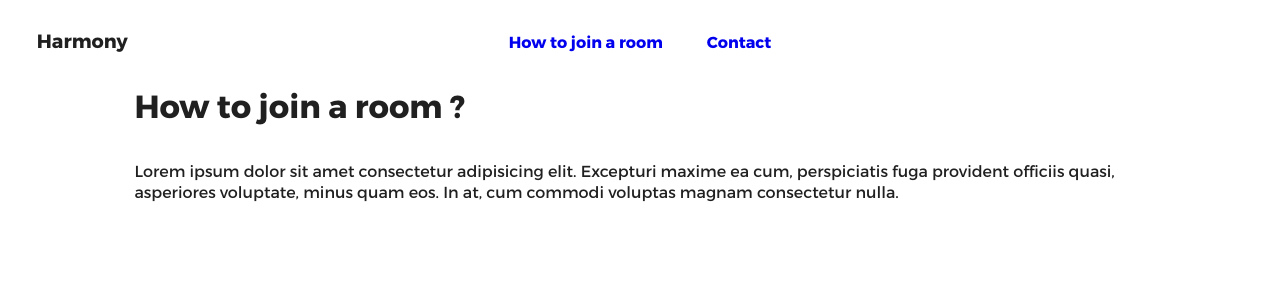
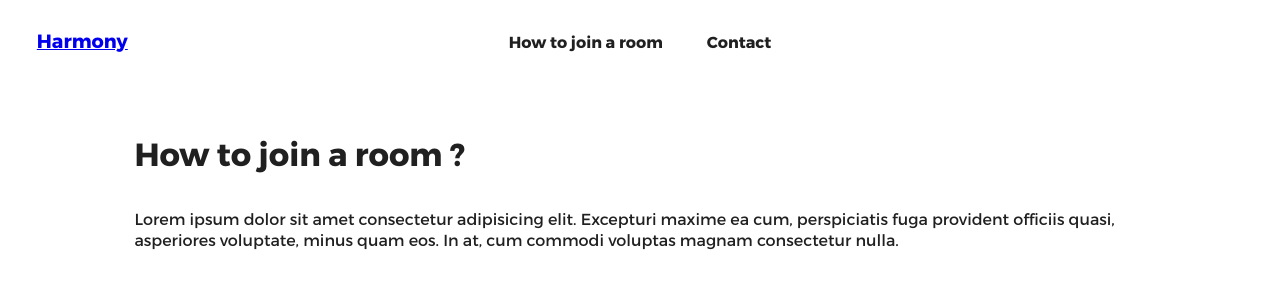
Before and after one commit to thomasobadia/online_music_tool, a PHP site: page /view/how-to.php in a window 1280 px wide. Shown: the top 300 px of the page. Run offline with PHP 8.4, Linux system fonts and the light colour scheme.

Commit message:
:art: General design

```diff
--- a/assets/styles/other.css
+++ b/assets/styles/other.css
@@ -19,6 +19,7 @@ body{
     color: #202020
 }
 .logo{
+    color: #202020;
     font-size: 1.2em;
     font-family: Montserrat-Bold;
     margin: 1.5em 1.5em;
@@ -32,6 +33,7 @@ body{
 
 }
 .menu a {
+    color: #202020;
     font-size: 1em;
     font-family: Montserrat-Bold;
     text-decoration: none;
@@ -40,7 +42,7 @@ body{
 }
 
 .content{
-    margin-top: 2em;
+    margin-top: 5em;
     padding: 0 10%;
     font-family: Montserrat-Regular;
 }
--- a/view/contact.php
+++ b/view/contact.php
@@ -8,7 +8,7 @@
 		<title>Harmony</title>
 	</head>
 	<body>
-		<div class="logo">Harmony</div>
+		<div class="logo"><a href="../index.php">Harmony</a></div>
 		<div class="menu">
 			<a href="view/how-to.php">How to join a room</a>
 			<a href="view/contact.php">Contact</a>
--- a/view/how-to.php
+++ b/view/how-to.php
@@ -8,7 +8,7 @@
 		<title>Harmony</title>
 	</head>
 	<body>
-		<div class="logo">Harmony</div>
+		<div class="logo"><a href="../index.php">Harmony</a></div>
 		<div class="menu">
 			<a href="view/how-to.php">How to join a room</a>
 			<a href="view/contact.php">Contact</a>
```
